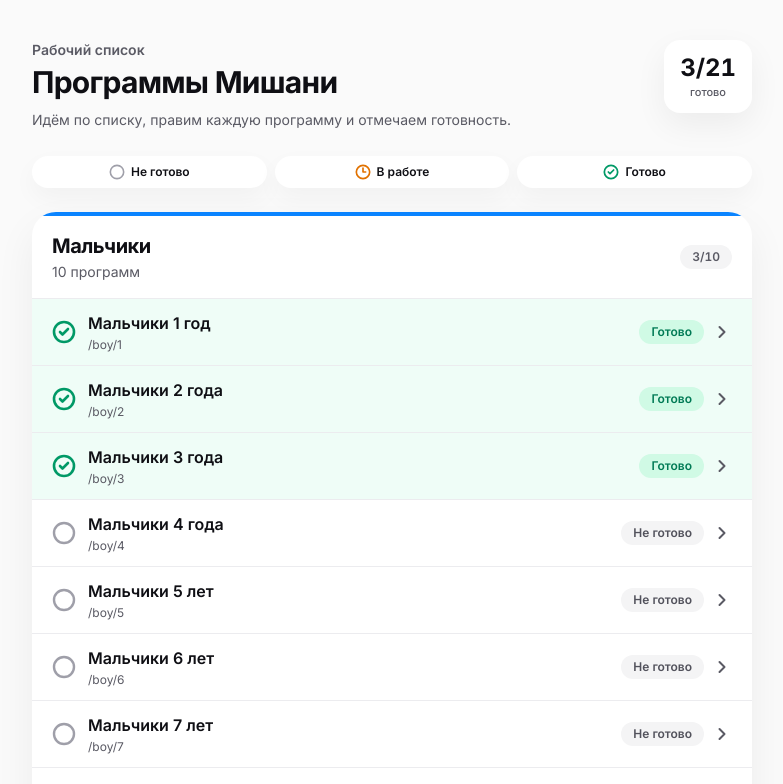
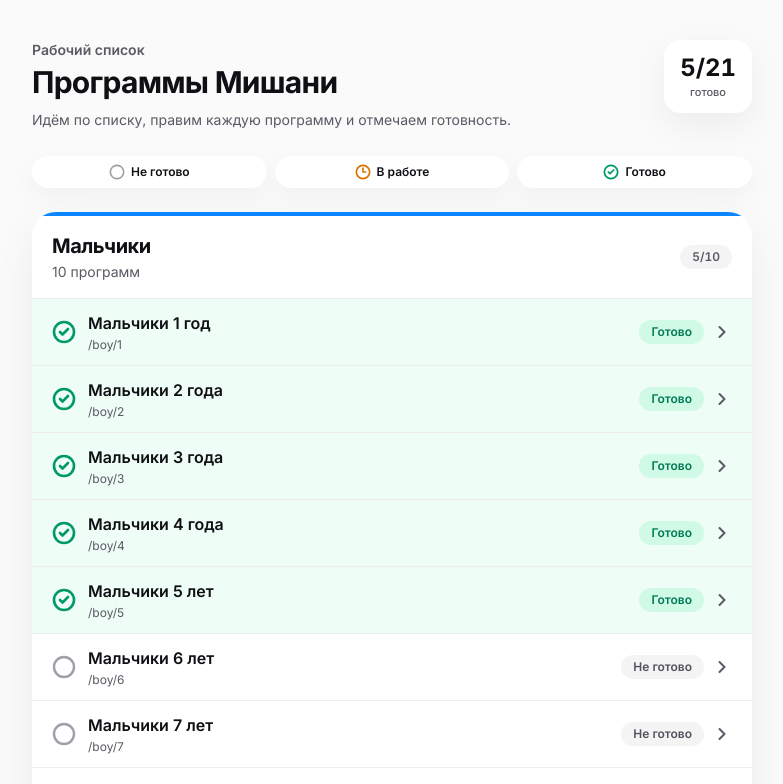
Before and after one commit to royaleventil-code/mishanya-site, a Next.js app: page / in a window 1280 px wide. Shown: the top 784 px of the page, without its empty margins (248-1031 px from the left). Built offline with nearby package versions, Linux system fonts and the light colour scheme.

Commit message:
Mark boy 4 and 5 programs done

```diff
--- a/data/program-status.ts
+++ b/data/program-status.ts
@@ -4,8 +4,8 @@ export const PROGRAM_STATUSES: Record<string, ProgramStatus> = {
   "boy-1": "done",
   "boy-2": "done",
   "boy-3": "done",
-  "boy-4": "todo",
-  "boy-5": "todo",
+  "boy-4": "done",
+  "boy-5": "done",
   "boy-6": "todo",
   "boy-7": "todo",
   "boy-8": "todo",
```
